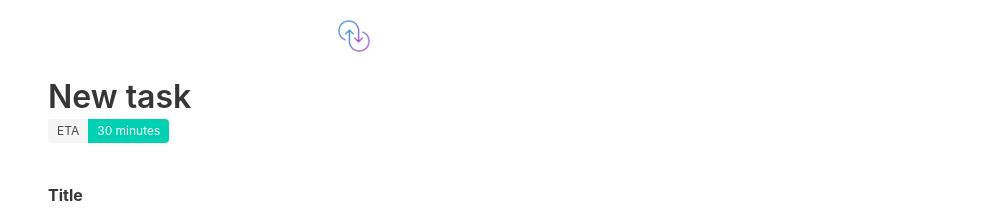
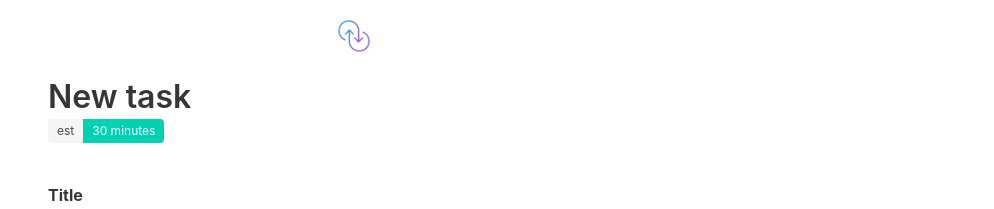
Before and after one commit to jcalixte/failwell, a Vue app: page /new-task in a window 1280 px wide. Shown: the top 209 px of the page, without its empty margins (286-1280 px from the left). Built offline with nearby package versions, Linux system fonts and the light colour scheme; a web font is replaced by a local one; what vue-diff would draw is missing.

Commit message:
2026-05-15 11:29:37

```diff
--- a/src/components/EstimationTimeArrival.vue
+++ b/src/components/EstimationTimeArrival.vue
@@ -9,7 +9,7 @@ const label = computed(() => `${props.estimation} minutes`)
 
 <template>
   <div class="estimation-time-arrival tags has-addons">
-    <div class="tag">ETA</div>
+    <div class="tag">est</div>
     <div class="tag is-primary" data-test="tag-label">
       {{ label }}
     </div>
```
